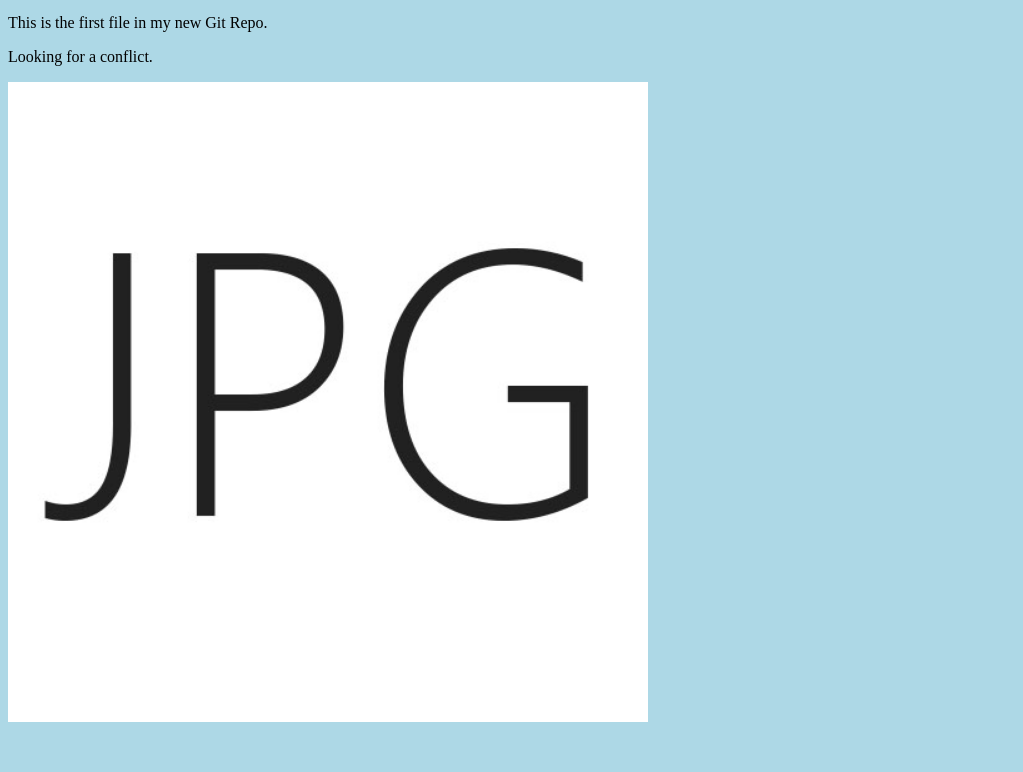
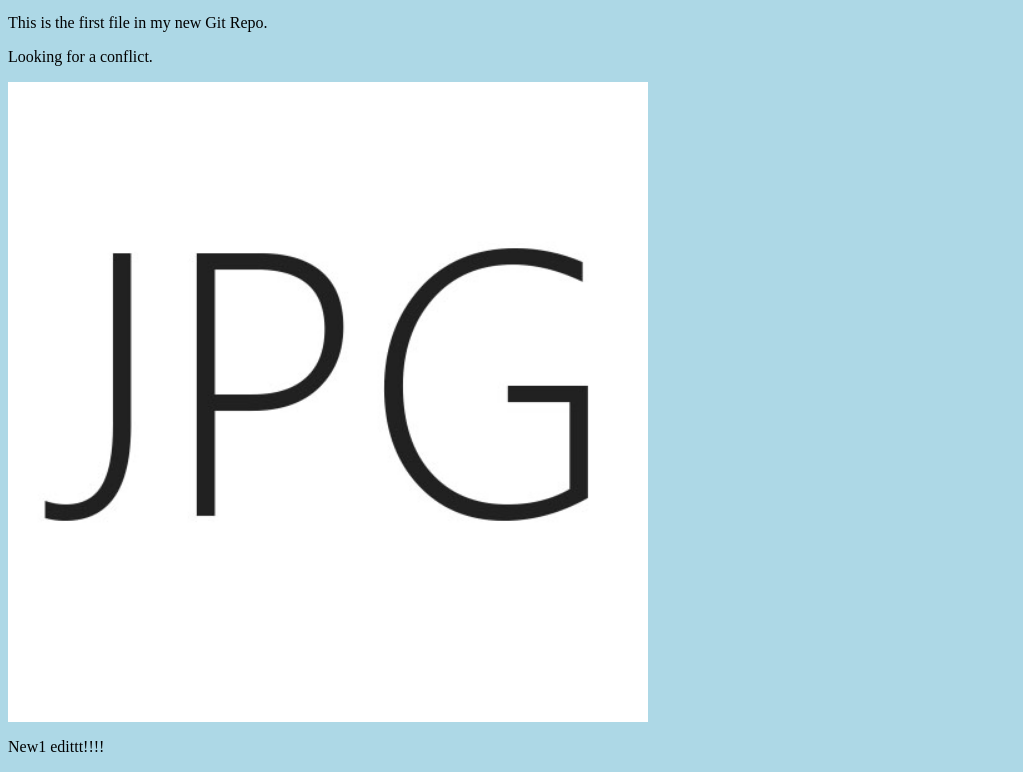
Before and after one commit to Anton879-prog/test, a plain HTML site: page index.html in a window 1280 px wide. Shown: the part 828-1600 px from the top of the page, without its empty margins (0-1023 px from the left). Before the commit the page ends 1558 px from the top, so only its background shows below. Drawn offline with Linux system fonts and the light colour scheme.

Commit message:
new1 edit

```diff
--- a/index.html
+++ b/index.html
@@ -14,7 +14,7 @@
 
 <div><img src="img_hello_git.jpg" alt="Hello Git" style="width:100%;max-width:640px"></div>
 
-
+<p>New1 edittt!!!!</p>
 
 </body>
 </html>
```
